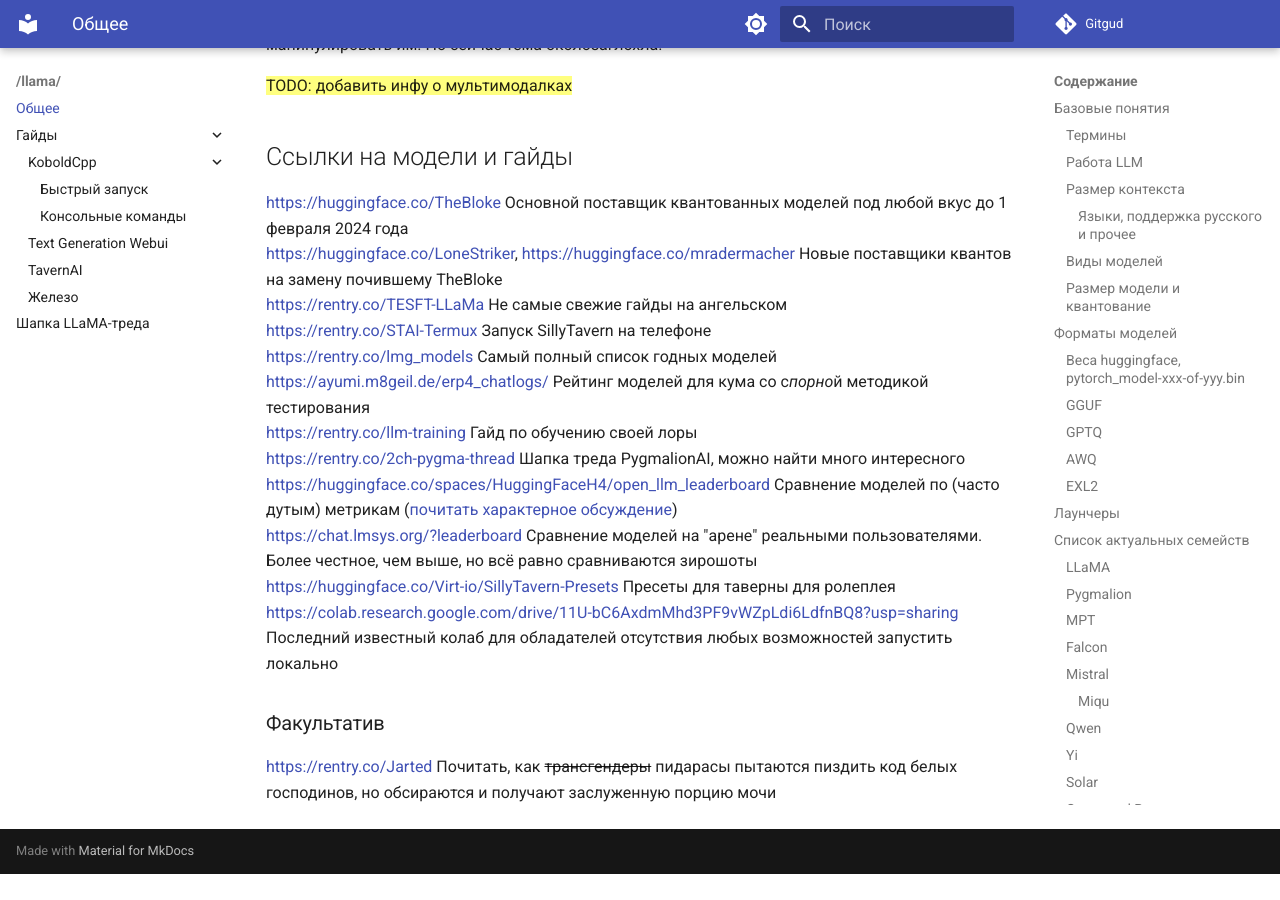
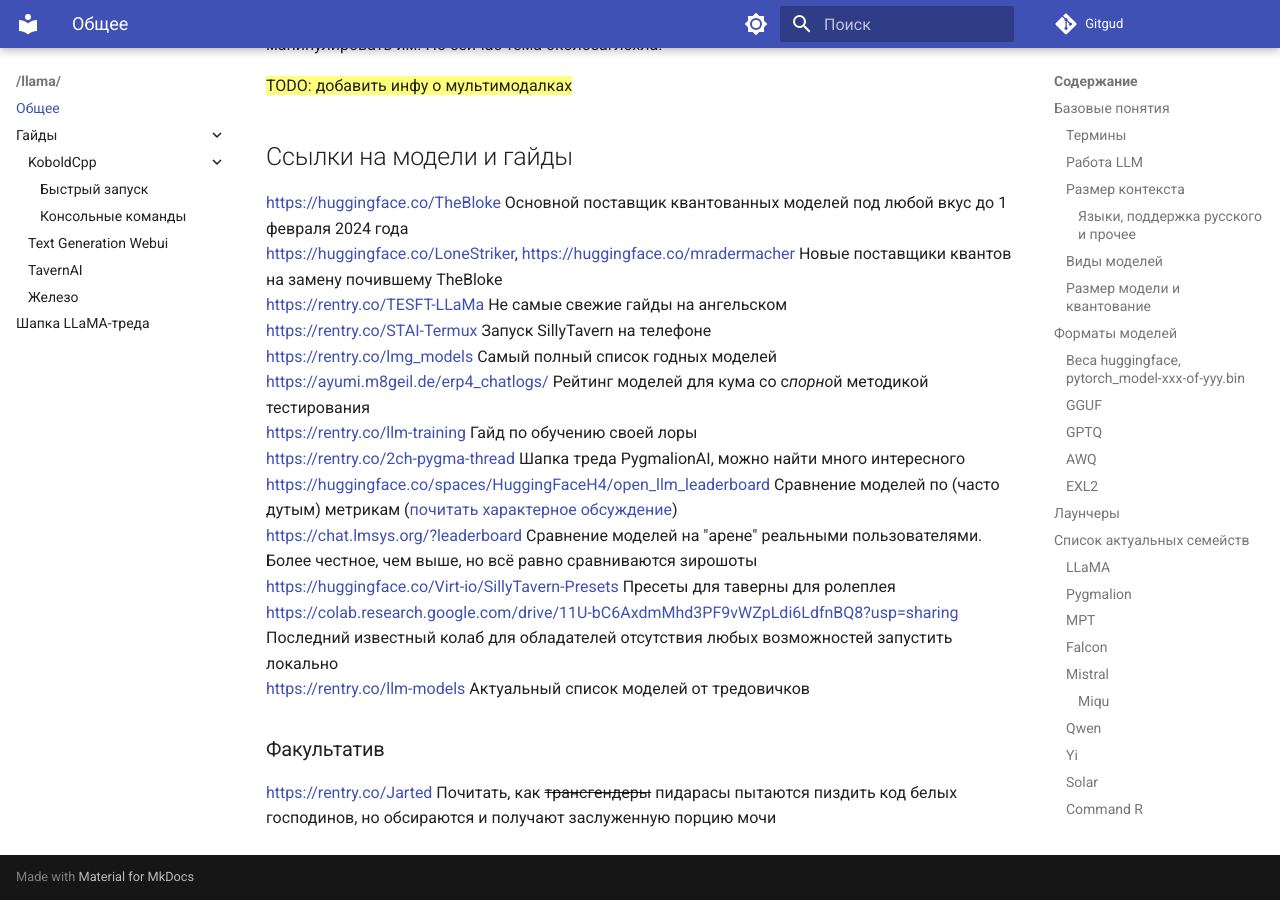
Before and after one commit to 2ch-ai/wiki, an MkDocs documentation site: the page built from docs/llama/index.md, in a window 1280 px wide and 900 px high, scrolled down 12627 px. Built offline with MkDocs 1.6.1 and Material for MkDocs 9.7.7, drawn with Linux system fonts in a browser that asks for light colours; before the commit the page ends 13501 px from its top, so only the background shows below that.

Commit message:
Update index.md

```diff
--- a/docs/llama/index.md
+++ b/docs/llama/index.md
@@ -260,6 +260,7 @@
 <https://chat.lmsys.org/?leaderboard> Сравнение моделей на "арене" реальными пользователями. Более честное, чем выше, но всё равно сравниваются зирошоты
 <https://huggingface.co/Virt-io/SillyTavern-Presets> Пресеты для таверны для ролеплея
 <https://colab.research.google.com/drive/11U-bC6AxdmMhd3PF9vWZpLdi6LdfnBQ8?usp=sharing> Последний известный колаб для обладателей отсутствия любых возможностей запустить локально
+<https://rentry.co/llm-models> Актуальный список моделей от тредовичков
 
 ### Факультатив
 
```
